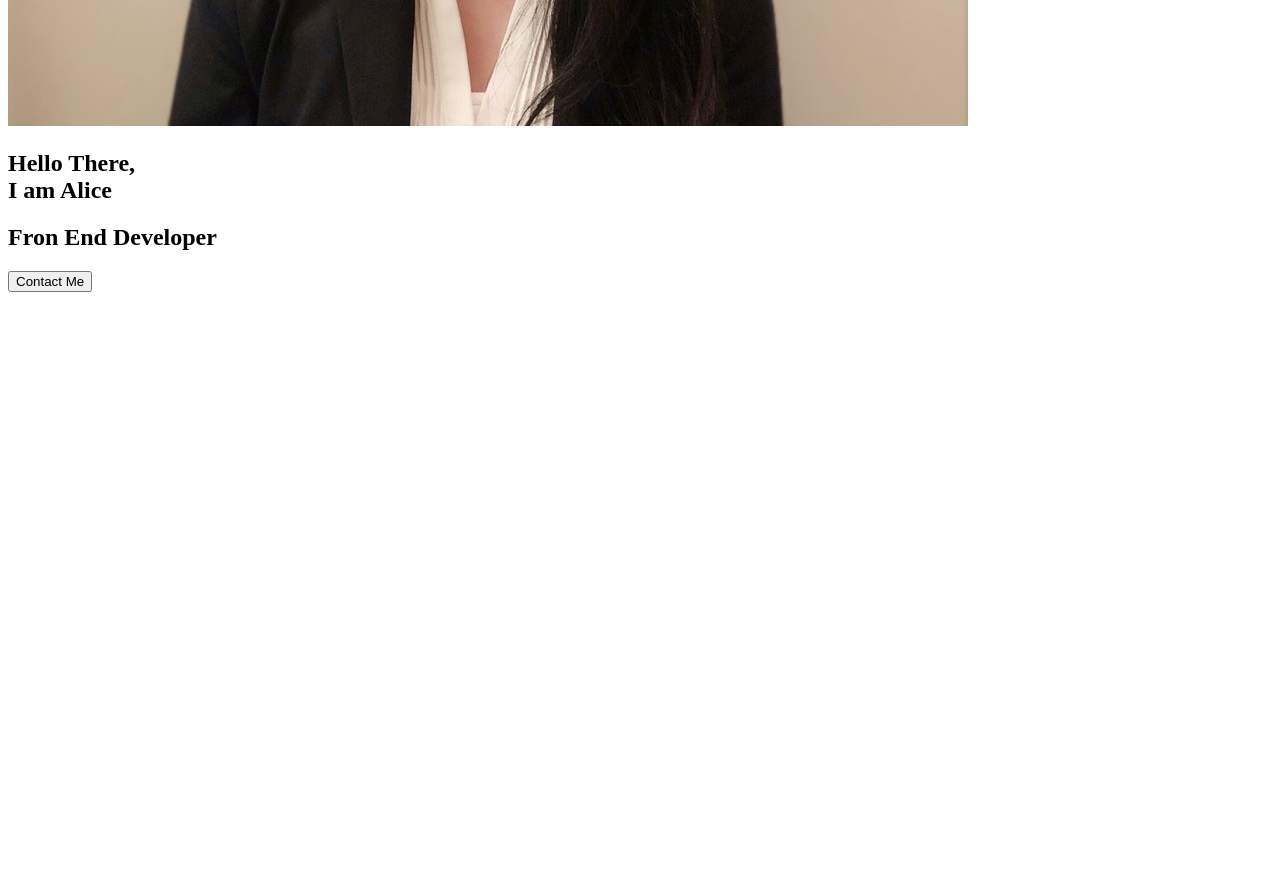
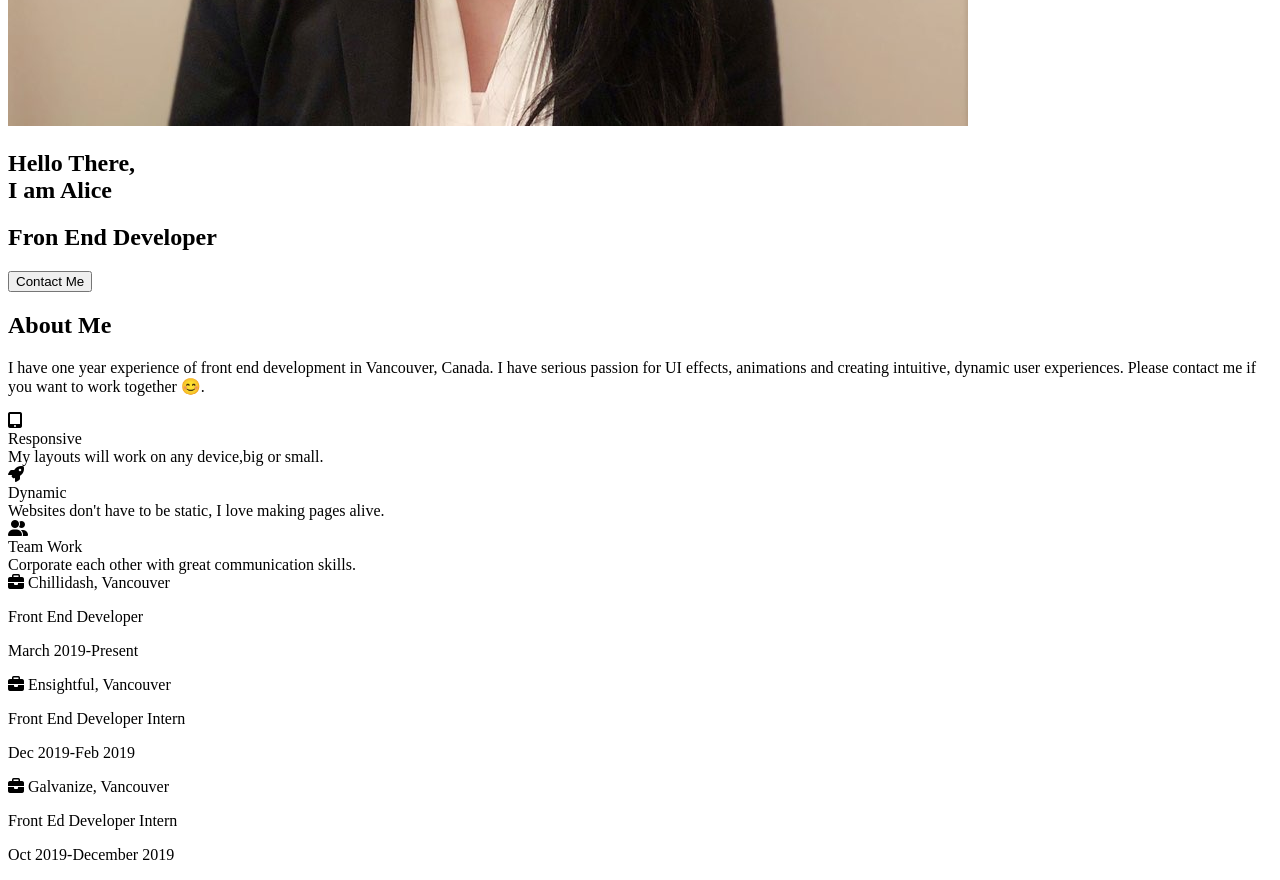
Before and after one commit to slee1130/dream_coding, a plain HTML site: page index.html in a window 1280 px wide. Shown: the part 979-1859 px from the top of the page. Before the commit the page ends 1279 px from the top, so only its background shows below. Drawn offline with Linux system fonts and the light colour scheme.

Commit message:
about/work section

```diff
--- a/index.html
+++ b/index.html
@@ -41,6 +41,44 @@
     </section>
     <!-- about -->
     <section id="about">
+        <h1>About Me</h1>
+        <p>I have one year experience of front end development in Vancouver, Canada. I have serious passion for UI effects, animations and creating
+        intuitive, dynamic user experiences. Please contact me if you want to work together 😊.</p>
+        <div class="about__majors">
+            <div class="major">
+                <div class="major__icon"><i class="fas fa-tablet-alt"></i></div>
+                <div class="major__title">Responsive</div>
+                <div class="major__description">My layouts will work on any device,big or small.</div>
+            </div>
+            <div class="major">
+                <div class="major__icon"><i class="fas fa-rocket"></i></div>
+                <div class="major__title">Dynamic</div>
+                <div class="major__description">Websites don't have to be static, I love making pages alive.</div>
+            </div>
+            <div class="major">
+                <div class="major__icon"><i class="fas fa-user-friends"></i></i></div>
+                <div class="major__title">Team Work</div>
+                <div class="major__description">Corporate each other with great communication skills.</div>
+            </div>
+        </div>
+        <div class="about__jobs">
+            <div class="job">
+                <div class="job__logo"><i class="fas fa-briefcase"></i> Chillidash, Vancouver</div>
+                <p class="job__name">Front End Developer</p>
+                <p class="job__period">March 2019-Present</p>
+            </div>
+            <div class="job">
+                <div class="job__logo"><i class="fas fa-briefcase"></i> Ensightful, Vancouver</div>
+                <p class="job__name">Front End Developer Intern
+                </p>
+                <p class="job__period">Dec 2019-Feb 2019</p>
+            </div>
+            <div class="job">
+                <div class="job__logo"><i class="fas fa-briefcase"></i> Galvanize, Vancouver</div>
+                <p class="job__name">Front Ed Developer Intern</p>
+                <p class="job__period">Oct 2019-December 2019</p>
+            </div>
+        </div>
     </section>
     <!-- skills -->
     <section id="skills"></section>
```
